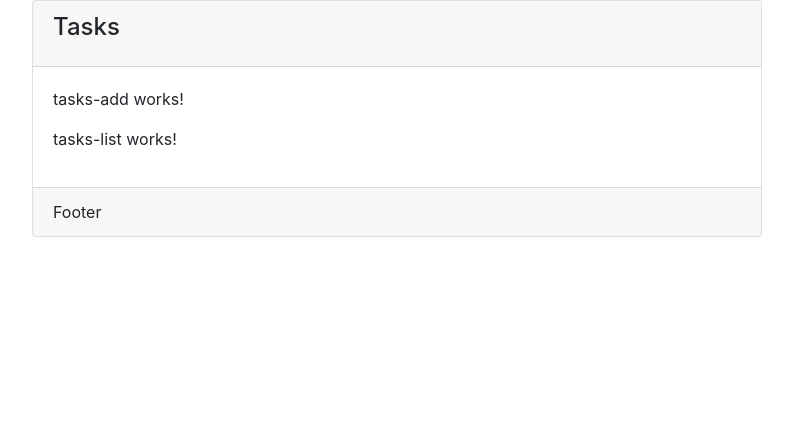
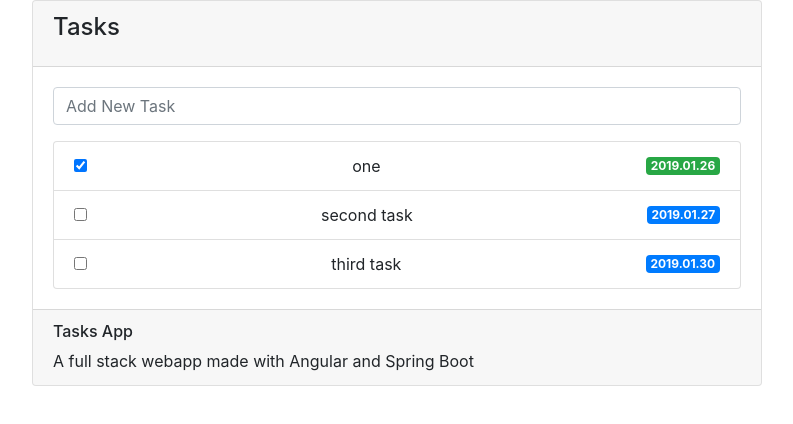
Before and after one commit to fhery021/Angular4JavaDevelopers, an Angular app in the folder tasks/src/main/frontend/: page / in a window 1280 px wide. Shown: the top 424 px of the page, without its empty margins (243-1036 px from the left). Built offline with nearby package versions, Linux system fonts and the light colour scheme.

Commit message:
worked on tasks UI

```diff
--- /dev/null
+++ b/tasks/src/main/frontend/src/app/tasks/task.model.ts
@@ -0,0 +1,14 @@
+export class Task {
+
+  public id: number;
+  public name: string;
+  public completed: boolean;
+  public dueDate: string;
+
+  constructor(id: number, name: string, completed: boolean, dueDate: string) {
+    this.id = id;
+    this.name = name;
+    this.completed = completed;
+    this.dueDate = dueDate;
+  }
+}
--- a/tasks/src/main/frontend/src/app/tasks/tasks-add/tasks-add.component.html
+++ b/tasks/src/main/frontend/src/app/tasks/tasks-add/tasks-add.component.html
@@ -1 +1,4 @@
-<p>tasks-add works!</p>
+<div class="form-group">
+  <input type="text" class="form-control" placeholder="Add New Task" />
+
+</div>
--- a/tasks/src/main/frontend/src/app/tasks/tasks-list/tasks-list.component.html
+++ b/tasks/src/main/frontend/src/app/tasks/tasks-list/tasks-list.component.html
@@ -1 +1,12 @@
-<p>tasks-list works!</p>
+<ul class="list-group flex-nowrap">
+  <li class="list-group-item d-flex justify-content-between align-items-center"
+   *ngFor="let task of tasks">
+
+    <input #completed type="checkbox" (change)="onTaskChange(completed.checked, task)"
+      [checked]="task.completed">
+
+    <span ngClass="{{task.completed ? 'name completed' : 'name'}}">{{ task.name }}</span>
+    <span class="badge {{ getDueDateBadge(task) }} float-right"> {{ task.dueDate }}</span>
+
+  </li>
+</ul>
--- a/tasks/src/main/frontend/src/app/tasks/tasks-list/tasks-list.component.ts
+++ b/tasks/src/main/frontend/src/app/tasks/tasks-list/tasks-list.component.ts
@@ -1,3 +1,4 @@
+import { Task } from './../task.model';
 import { Component, OnInit } from '@angular/core';
 
 @Component({
@@ -7,9 +8,25 @@
 })
 export class TasksListComponent implements OnInit {
 
+  tasks: Task[] = [];
+
   constructor() { }
 
   ngOnInit() {
+    this.tasks.push(new Task(1, 'one', true, '2019.01.26'));
+    this.tasks.push(new Task(2, 'second task', false, '2019.01.27'));
+    this.tasks.push(new Task(1, 'third task', false, '2019.01.30'));
   }
 
+  getDueDateBadge(task: Task) {
+    return task.completed ? 'badge-success' : 'badge-primary';
+  }
+
+  onTaskChange(checked, task) {
+    // this.taskService.saveTask(task, event.target.checked).subscribe();
+    console.log('event and the task');
+    console.log(checked);
+    console.log(task);
+
+  }
 }
--- a/tasks/src/main/frontend/src/app/tasks/tasks.component.html
+++ b/tasks/src/main/frontend/src/app/tasks/tasks.component.html
@@ -17,7 +17,10 @@
           </div>
         </div>
       </div>
-      <div class="card-footer">Footer</div>
+      <div class="card-footer">
+          <h6>Tasks App</h6>
+          <p class="card-text">A full stack webapp made with Angular and Spring Boot </p>
+      </div>
     </div>
   </div>
   <div class="col-md-2">&nbsp;</div>
```
